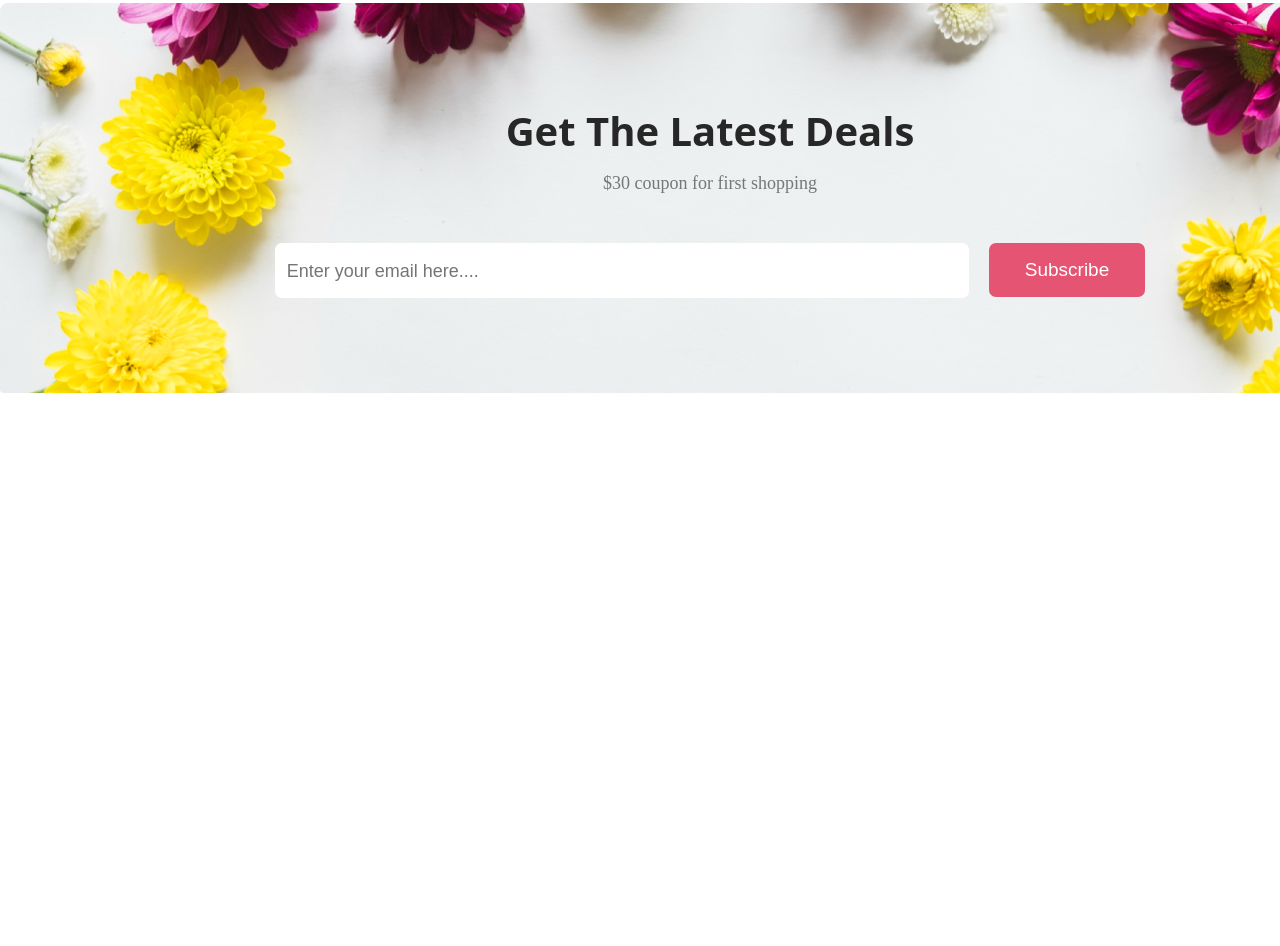
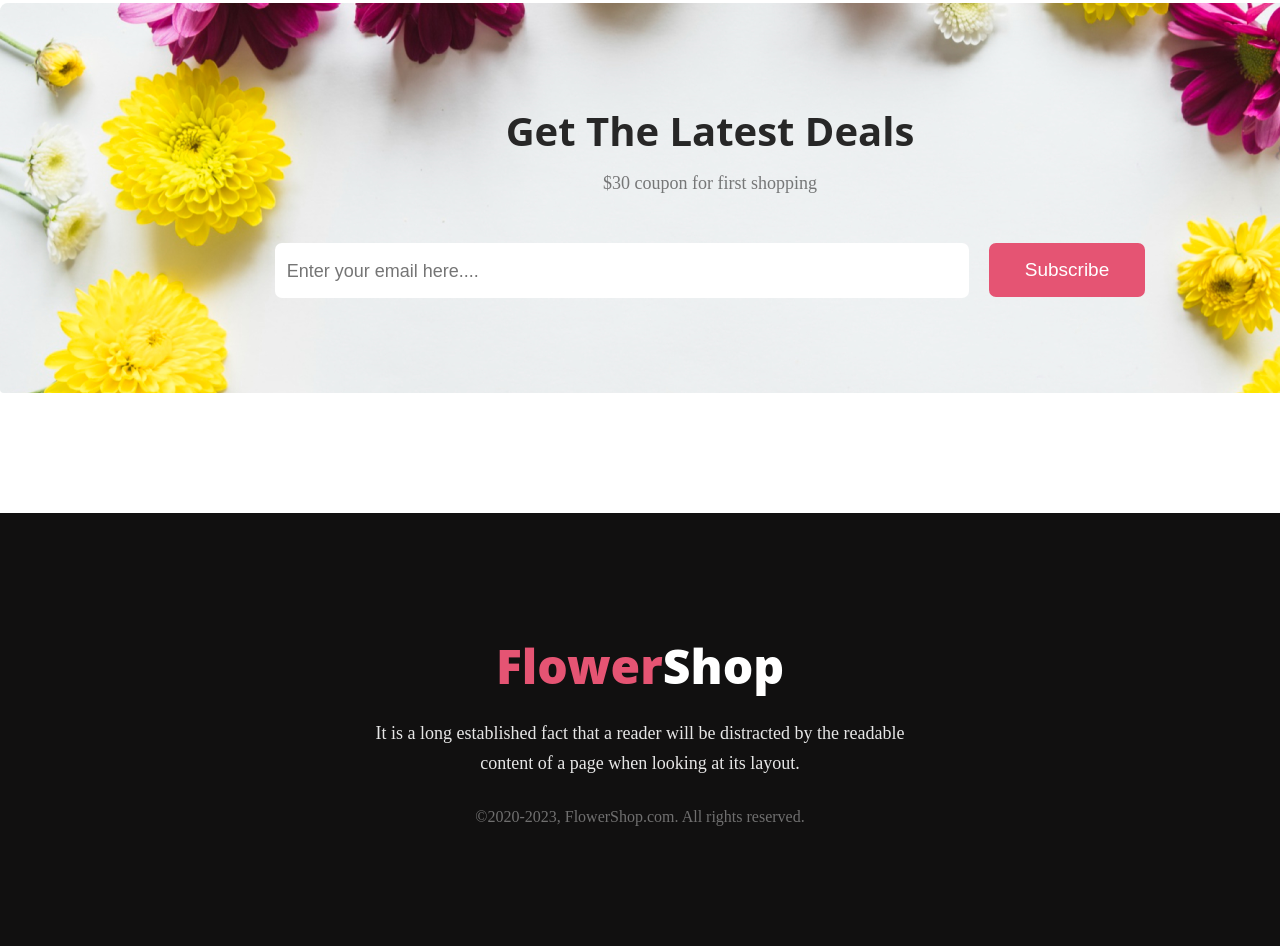
Before and after one commit to JustDibbo/assignment1, a plain HTML site: page index.html in a window 1280 px wide. Shown: the part 3409-4355 px from the top of the page. Before the commit the page ends 3922 px from the top, so only its background shows below. Drawn offline with Linux system fonts and the light colour scheme.

Commit message:
done for now

```diff
--- a/index.html
+++ b/index.html
@@ -4,8 +4,9 @@
 <head>
     <meta charset="UTF-8">
     <meta name="viewport" content="width=device-width, initial-scale=1.0">
-    <title>Document</title>
+    <title>FlowerShop.com</title>
     <link rel="stylesheet" href="styles/index.css">
+    <link rel="shortcut icon" href="Flower Asset/Group 58.png" type="image/x-icon">
 </head>
 
 <body>
@@ -89,6 +90,12 @@
         </div>
     </main>
     <footer>
+        <div class="end">
+            <h3 class="ft"><span>Flower</span>Shop</h3>
+            <p class="fp">It is a long established fact that a reader will be distracted by the readable <br> content of
+                a page when looking at its layout.</p>
+            <p class="fp2">&copy;2020-2023, FlowerShop.com. All rights reserved.</p>
+        </div>
 
     </footer>
 </body>
--- a/styles/index.css
+++ b/styles/index.css
@@ -191,4 +191,34 @@ span {
     gap: 20px;
     padding-bottom: 50px;
 }
+
 /* end time1:12PM */
+
+.end {
+    text-align: center;
+    background-color: #111010;
+}
+
+.ft {
+    color: #FFFFFF;
+    font-family: 'Open Sans', sans-serif;
+    font-size: 48px;
+    padding-top: 120px;
+    padding-bottom: 20px;
+    font-weight: 800;
+}
+
+.fp {
+    color: #FFFFFFE5;
+    font-size: 18px;
+    font-weight: 400;
+    line-height: 30px;
+}
+
+.fp2 {
+    color: #FFFFFF66;
+    padding-top: 30px;
+    padding-bottom: 120px;
+}
+
+/* ends1:40PM */
```
